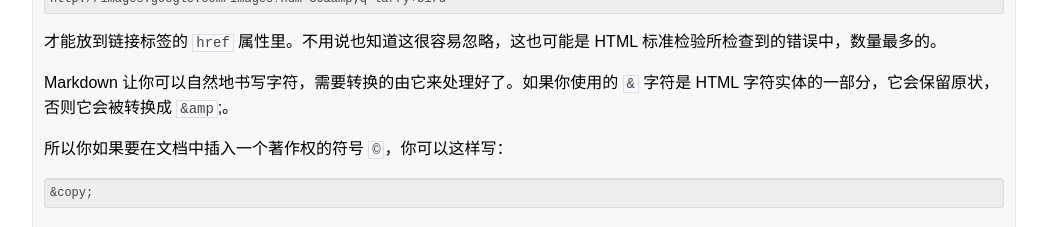
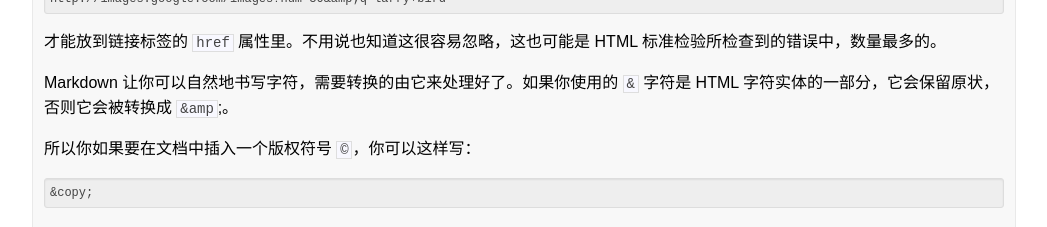
Before and after one commit to riku/Markdown-Syntax-CN, a plain HTML site: page index.html in a window 1280 px wide. Shown: the part 2160-2387 px from the top of the page, without its empty margins (116-1163 px from the left). Drawn offline with Linux system fonts and the light colour scheme; a script that the page names is missing.

Commit message:
update and deploy to http://wowubuntu.com/markdown

```diff
--- a/index.html
+++ b/index.html
@@ -107,7 +107,7 @@
 
 <p>Markdown 让你可以自然地书写字符，需要转换的由它来处理好了。如果你使用的 <code>&amp;</code> 字符是 HTML 字符实体的一部分，它会保留原状，否则它会被转换成 <code>&amp;amp</code>;。</p>
 
-<p>所以你如果要在文档中插入一个著作权的符号 <code>©</code>，你可以这样写：</p>
+<p>所以你如果要在文档中插入一个版权符号 <code>©</code>，你可以这样写：</p>
 
 <pre><code>&amp;copy;
 </code></pre>
```
Also changed, not shown: content.html (+1 -1 lines).
